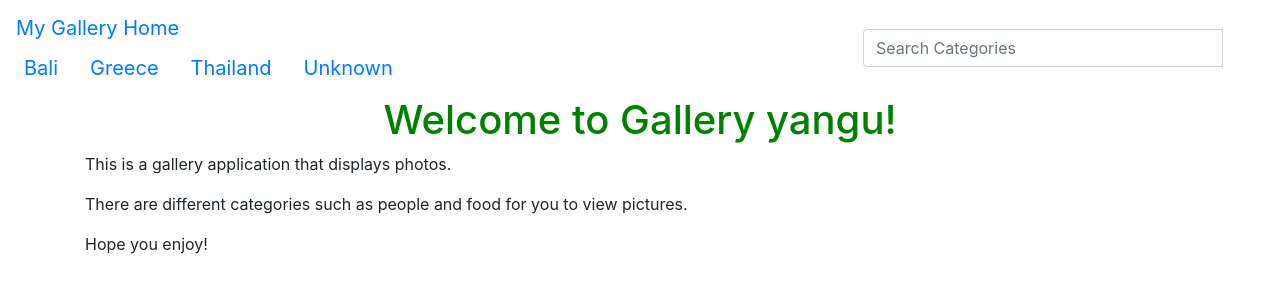
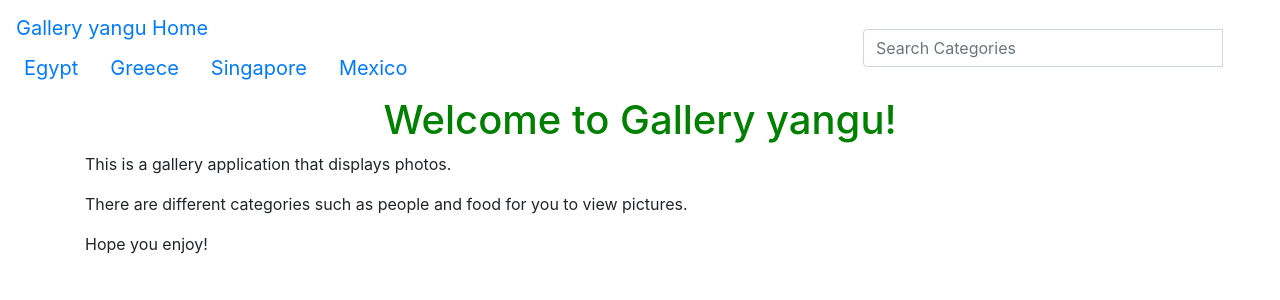
Before and after one commit to DennisKipkirui/Gallery-yangu, a Django app: page / in a window 1280 px wide. Shown: the top 300 px of the page. Run offline with Django 3.2, Linux system fonts and the light colour scheme; data that the repository does not hold is empty; some libraries are stand-ins or nearby versions.

Commit message:
fix navbar

```diff
--- a/photos/templates/navbar.html
+++ b/photos/templates/navbar.html
@@ -2,20 +2,20 @@
   <div class="container-fluid">
 
     <div class="navbar-header navbar-nav-scroll">
-        <a class="navbar-brand" href="{% url 'welcome' %}">My Gallery Home<span class="sr-only">(current)</a>
+      <a class="navbar-brand" href="{% url 'welcome' %}">Gallery yangu Home<span class="sr-only">(current)</a>
         <div class="">
             <ul class="navbar-nav">
                 <li class="nav-item">
-                      <a class="nav-link navbar-brand" href="{% url 'location' 3 %}">Bali</a>
+                    <a class="nav-link navbar-brand" href="{% url 'location' 3 %}">Egypt</a>
                 </li>
                 <li class="nav-item">
                     <a class="nav-link navbar-brand" href="{% url 'location' 2 %}">Greece</a>
                 </li>
                 <li class="nav-item">
-                      <a class="nav-link navbar-brand" href="{% url 'location' 4 %}">Thailand</a>
+                    <a class="nav-link navbar-brand" href="{% url 'location' 4 %}">Singapore</a>
                 </li>
                 <li class="nav-item">
-                      <a class="nav-link navbar-brand" href="{% url 'location' 1 %}">Unknown</a>
+                    <a class="nav-link navbar-brand" href="{% url 'location' 1 %}">Mexico</a>
                 </li>
             </ul>
         </div>
```
Lines whose indentation alone changed are shown as unchanged.
